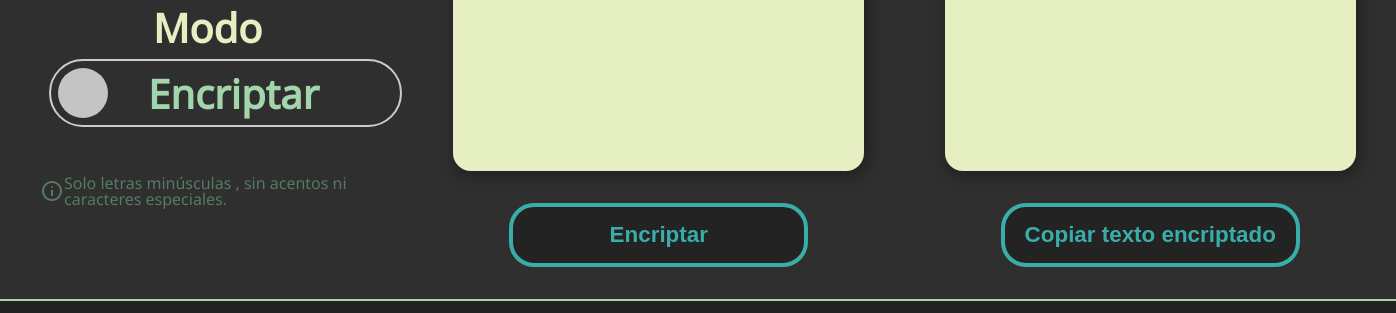
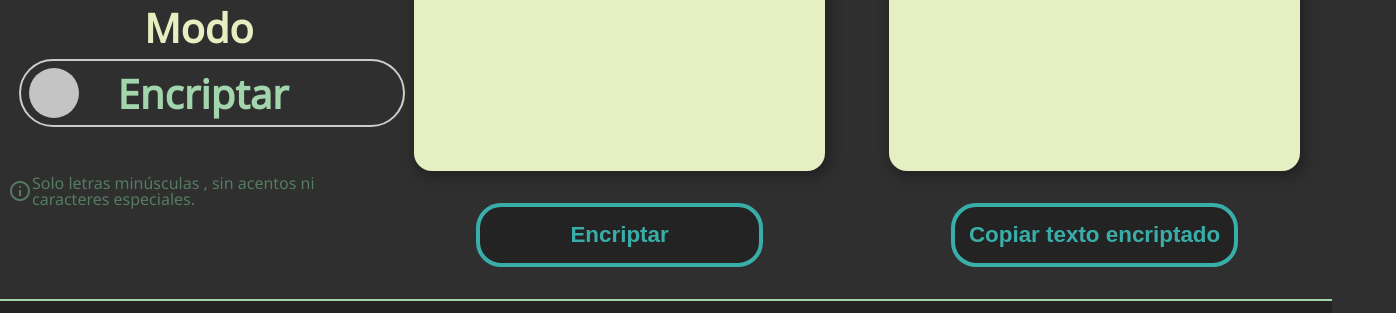
Before and after one commit to tobiasmv/Encriptador-de-texto, a plain HTML site: page index.html in a window 1280 px wide. Shown: the part 500-813 px from the top of the page, 1396 px wide, since content can reach past the window. Drawn offline with nearby package versions, Linux system fonts and the light colour scheme.

Commit message:
correccion del overflow con grid

```diff
--- a/assets/css/Principal/principal.css
+++ b/assets/css/Principal/principal.css
@@ -1,18 +1,38 @@
 .principal {
 	width: 100%;
-	display: flex;
-	flex-direction: column;
+	display:flex;
+	flex-direction:column;
+	justify-content: center;
+	align-items: center;
+}
+/*
+.principal:nth-child(2){
+	grid-area:text_input;
+	grid-template-columns: 3fr;
+}
+.principal:nth-child(3){
+	grid-area:text_input;
+	grid-template-columns: 3fr;
+}
+ */
+
+@media screen and (min-width: 1024px) and (orientation: landscape){
+	.principal {
+	width: 100%;
+	display:flex;
+	flex-direction:row;
 	justify-content: center;
 	align-items: center;
 }
 
+.principal:nth-child(2){
+	grid-area:text_input;
+	grid-template-columns: 3fr;
+}
+.principal:nth-child(3){
+	grid-area:text_input;
+	grid-template-columns: 3fr;
+}
 
-@media screen and (min-width: 1024px) and (orientation: landscape) {
-	.principal {
-		display: flex;
-		flex-direction: row;
-		justify-content: space-evenly;
-		align-content: center;
 
 	}
-}
--- a/assets/css/Principal/principalContainer.css
+++ b/assets/css/Principal/principalContainer.css
@@ -1,12 +1,13 @@
 .principal__container {
-	width: 100%;
+	width: 1fr;
 	justify-content: center;
 	align-items: center;
+	grid-area: aside;
 }
-@media screen and (min-width: 1024px) and (orientation: landscape) {
+/* @media screen and (min-width: 1024px) and (orientation: landscape) {
 
 	.principal__container {
 		width: 25%;
 		margin: 4rem 2rem;
 	}
-}
+} */
--- a/assets/css/base.css
+++ b/assets/css/base.css
@@ -17,9 +17,18 @@
             "header"
             "main"
             "footer";
-            grid-template-columns: 1fr;
+
     }
 
     body::-webkit-scrollbar {
         display: none;
     }
+    @media screen and (min-width: 1024px) and (orientation: landscape){
+        body{
+            display: grid;
+            grid-template-areas:
+                "header header header"
+                "aside text_input text_output"
+                "footer footer footer";
+        }
+    }
```
